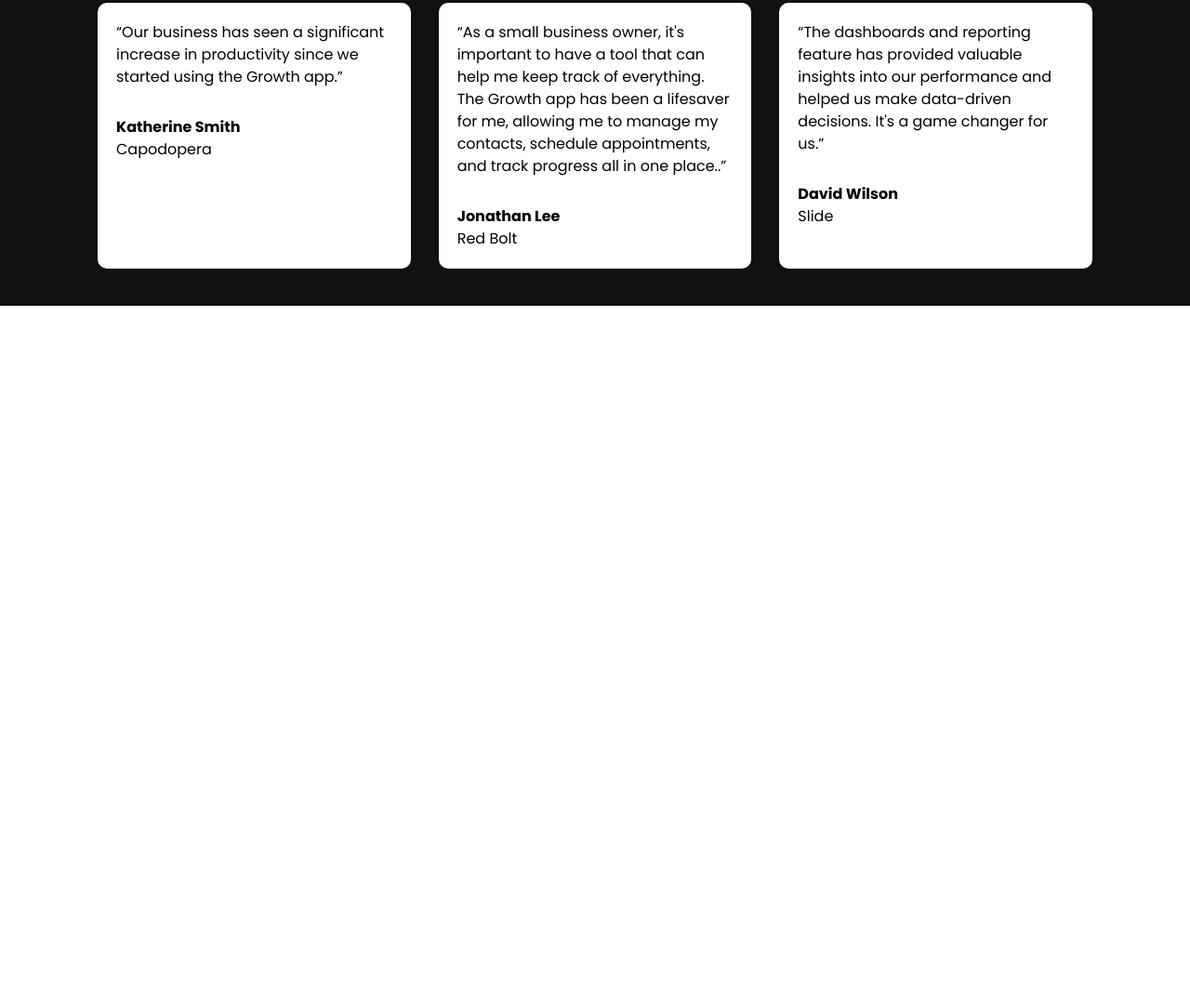
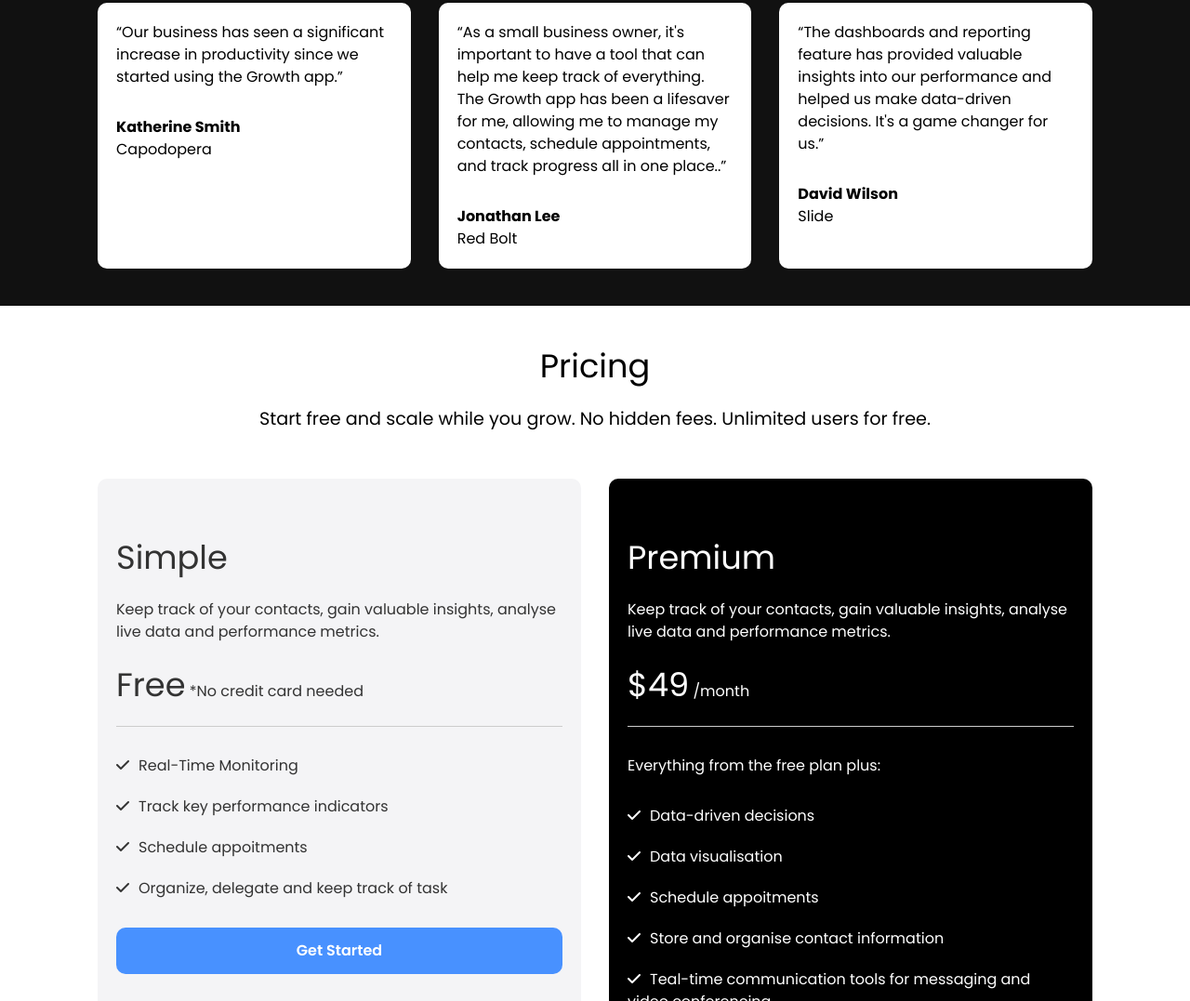
Before and after one commit to petrasoininen/Front-End_Course2025, a plain HTML site: page exersice work/index.html in a window 1280 px wide. Shown: the part 1723-2800 px from the top of the page at 93% size. Before the commit the page ends 2052 px from the top, so only its background shows below. Drawn offline with Linux system fonts and the light colour scheme.

Commit message:
pricing cards

```diff
--- a/exersice work/index.html
+++ b/exersice work/index.html
@@ -129,6 +129,80 @@
       </div>
     </section>
 
+    <section class="pricing">
+      <div class="container sm">
+        <h3 class="pricing-heaading text-xl text-center">Pricing</h3>
+        <p class="pricing-subheading text-md text-center">
+          Start free and scale while you grow. No hidden fees. Unlimited users
+          for free.
+        </p>
+        <div class="pricing-grid">
+          <div class="card bg-light">
+            <div class="pricing-card-header">
+              <h4 class="pricing-heading text-xl">Simple</h4>
+              <p class="pricing card-subheading">
+                Keep track of your contacts, gain valuable insights, analyse
+                live data and performance metrics.
+              </p>
+              <p class="pricing-card-price">
+                <span class="text-xl">Free</span>
+                *No credit card needed
+              </p>
+            </div>
+            <div class="pricing-card-body">
+              <ul>
+                <li><i class="fas fa-check"></i>Real-Time Monitoring</li>
+                <li>
+                  <i class="fas fa-check"></i>Track key performance indicators
+                </li>
+                <li><i class="fas fa-check"></i>Schedule appoitments</li>
+                <li>
+                  <i class="fas fa-check"></i>Organize, delegate and keep track
+                  of task
+                </li>
+              </ul>
+              <a href="#" class="btn btn-primary btn-block">Get Started</a>
+            </div>
+          </div>
+
+          <div class="card bg-black">
+            <div class="pricing-card-header">
+              <h4 class="pricing-heading text-xl">Premium</h4>
+              <p class="pricing card-subheading">
+                Keep track of your contacts, gain valuable insights, analyse
+                live data and performance metrics.
+              </p>
+              <p class="pricing-card-price">
+                <span class="text-xl">$49</span>
+                /month
+              </p>
+            </div>
+            <div class="pricing-card-body">
+              <p>Everything from the free plan plus:</p>
+              <ul>
+                <li><i class="fas fa-check"></i>Data-driven decisions</li>
+                <li><i class="fas fa-check"></i>Data visualisation</li>
+                <li><i class="fas fa-check"></i>Schedule appoitments</li>
+                <li>
+                  <i class="fas fa-check"></i>Store and organise contact
+                  information
+                </li>
+                <li>
+                  <i class="fas fa-check"></i>Teal-time communication tools for
+                  messaging and video conferencing
+                </li>
+              </ul>
+              <a href="#" class="btn btn-primary btn-block">Get Started</a>
+            </div>
+          </div>
+        </div>
+        <p class="pricing-footer text-center">
+          All prices are in USD and charged per month with applicable taxes
+          added at checkout.
+        </p>
+      </div>
+    </section>
+
     <script src="main.js"></script>
   </body>
 </html>
--- a/exersice work/style.css
+++ b/exersice work/style.css
@@ -118,6 +118,39 @@ img {
   font-weight: bold;
 }
 
+.pricing-grid {
+  display: grid;
+  grid-template-columns: repeat(2, 1fr);
+  gap: 30px;
+  margin-top: 50px;
+}
+
+.pricing .pricing-card-subheading {
+  margin-bottom: 30px;
+}
+
+.pricing .pricing-card-price {
+  margin-bottom: 30px;
+  padding: 20px 0;
+  border-bottom: 1px solid #ccc;
+}
+
+.pricing ul {
+  margin: 30px 0;
+}
+
+.pricing ul li {
+  margin-bottom: 20px;
+}
+
+.pricing ul li i {
+  margin-right: 10px;
+}
+
+.pricing .pricing-footer {
+  margin: 30px 0;
+}
+
 .container {
   max-width: 1100px;
   margin: 0 auto;
@@ -130,6 +163,13 @@ img {
   padding: 0 15px;
 }
 
+.card {
+  background: #fff;
+  color: #000;
+  border-radius: 10px;
+  padding: 20px;
+}
+
 .btn {
   display: inline-block;
   padding: 13px 20px;
@@ -140,6 +180,7 @@ img {
   border: none;
   border-radius: 10px;
   cursor: pointer;
+  text-align: center;
   transition: 0.5s;
 }
 
@@ -220,10 +261,3 @@ img {
   background: #000;
   color: #fff;
 }
-
-.card {
-  background: #fff;
-  color: #000;
-  border-radius: 10px;
-  padding: 20px;
-}
```
